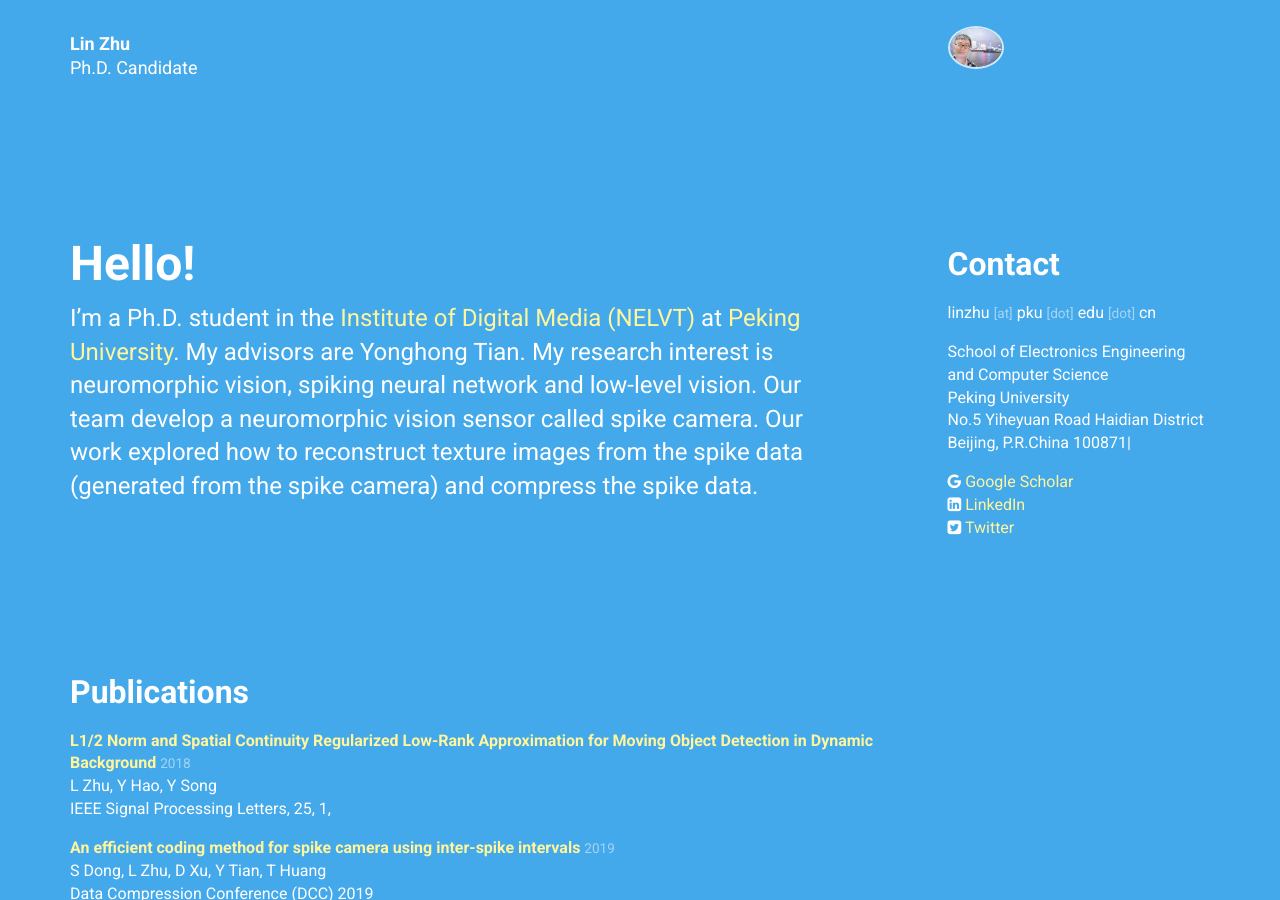
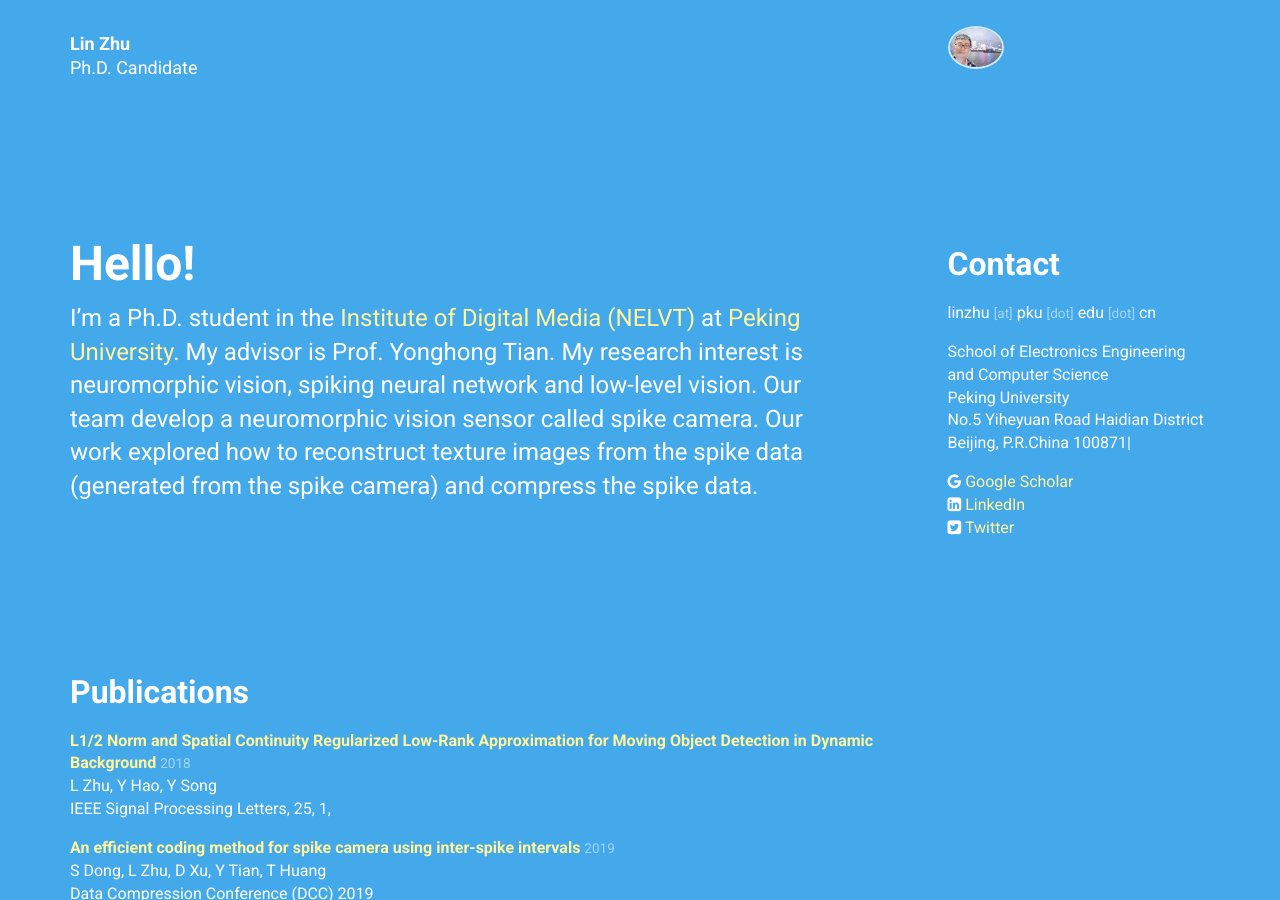
Before and after one commit to Crazyspike/home, a Jekyll site: the page built from index.html, in a window 1280 px wide and 900 px high. Built offline with Jekyll 4.4.1, drawn with Linux system fonts in a browser that asks for light colours; nearby versions of some CDN libraries.

Commit message:
Update personal.yml

```diff
--- a/_data/personal.yml
+++ b/_data/personal.yml
@@ -35,7 +35,7 @@ intro:
   body: >
     I'm a Ph.D. student in the
     [Institute of Digital Media (NELVT)](https://pkuml.org//) at [Peking University](http://english.pku.edu.cn//).
-    My advisors are Yonghong Tian.
+    My advisor is Prof. Yonghong Tian.
     My research interest is neuromorphic vision, spiking neural network and low-level vision.
     Our team develop a neuromorphic vision sensor called spike camera.
     Our work explored how to reconstruct texture images from the spike data (generated from the spike camera) and compress the spike data.
```
